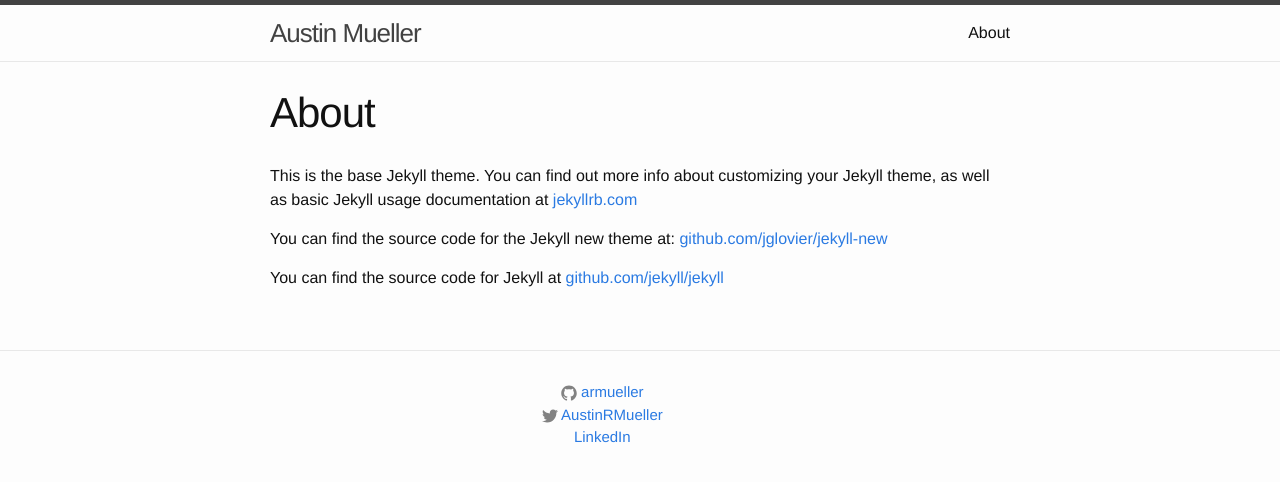
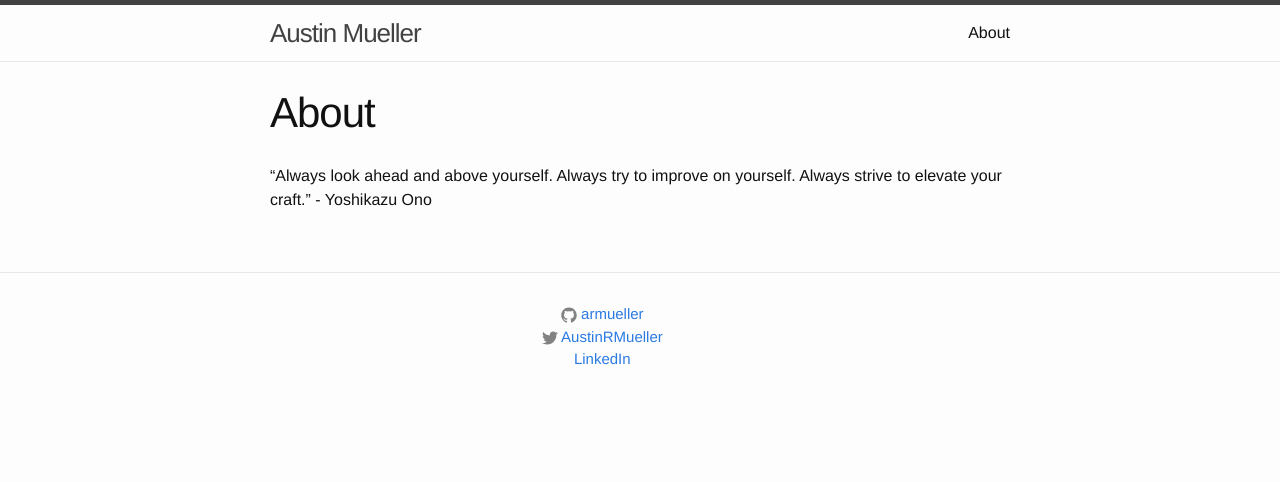
Before and after one commit to armueller/armueller.github.io, a Jekyll site: the page built from about.md, in a window 1280 px wide. Shown: the top 482 px of the page. Built offline with Jekyll 4.4.1, drawn with Linux system fonts in a browser that asks for light colours.

Commit message:
Updated about

```diff
--- a/about.md
+++ b/about.md
@@ -4,8 +4,4 @@ title: About
 permalink: /about/
 ---
 
-This is the base Jekyll theme. You can find out more info about customizing your Jekyll theme, as well as basic Jekyll usage documentation at [jekyllrb.com](http://jekyllrb.com/)
-
-You can find the source code for the Jekyll new theme at: [github.com/jglovier/jekyll-new](https://github.com/jglovier/jekyll-new)
-
-You can find the source code for Jekyll at [github.com/jekyll/jekyll](https://github.com/jekyll/jekyll)
+"Always look ahead and above yourself. Always try to improve on yourself. Always strive to elevate your craft." - Yoshikazu Ono
```
